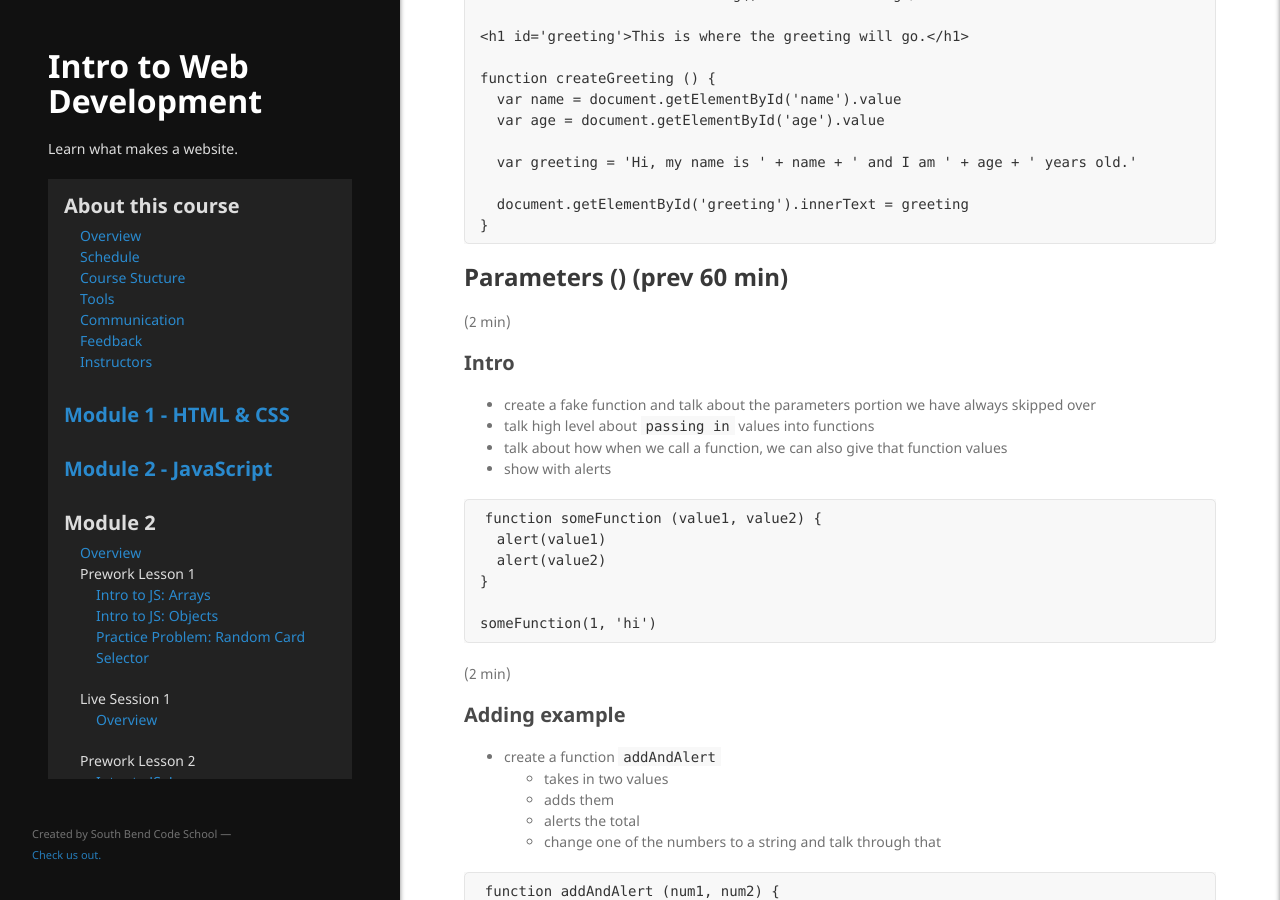
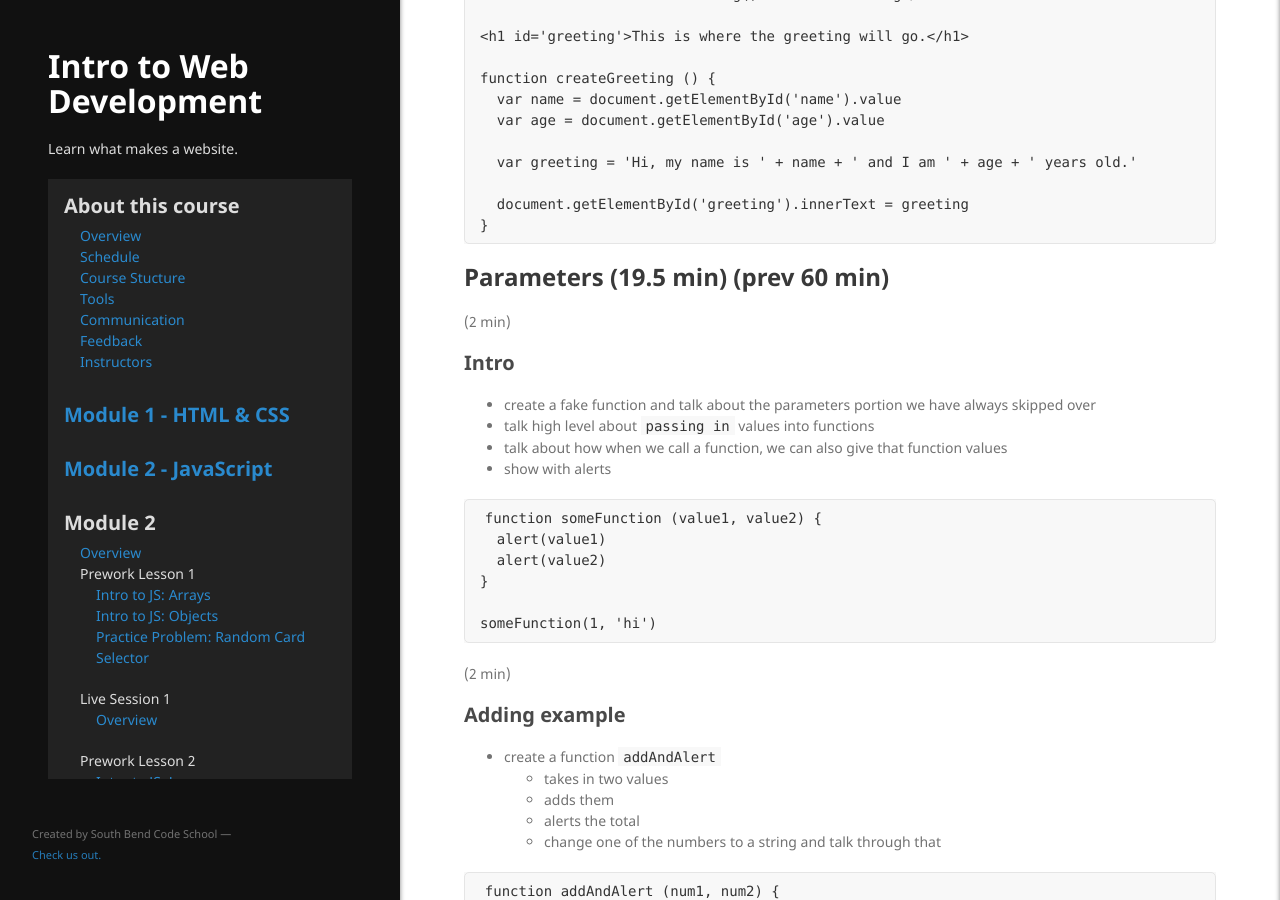
Before and after one commit to south-bend-code-school/adult-programming, a Jekyll site: the page built from lessons/module2/instruction.md, in a window 1280 px wide and 900 px high, scrolled down 5875 px. Built offline with Jekyll 4.4.1, drawn with Linux system fonts in a browser that asks for light colours; our own code applies the rules of GitHub Pages for plain Markdown files.

Commit message:
lesson 2 complete

````diff
--- a/lessons/module2/instruction.md
+++ b/lessons/module2/instruction.md
@@ -262,7 +262,7 @@ function createGreeting () {
 }
 ```
 
-## Parameters () (prev 60 min)
+## Parameters (19.5 min) (prev 60 min)
 
 (2 min)
 ### Intro
````
Also changed, not shown: other parts of lessons/module2/instruction.md (+2 -0 lines).
